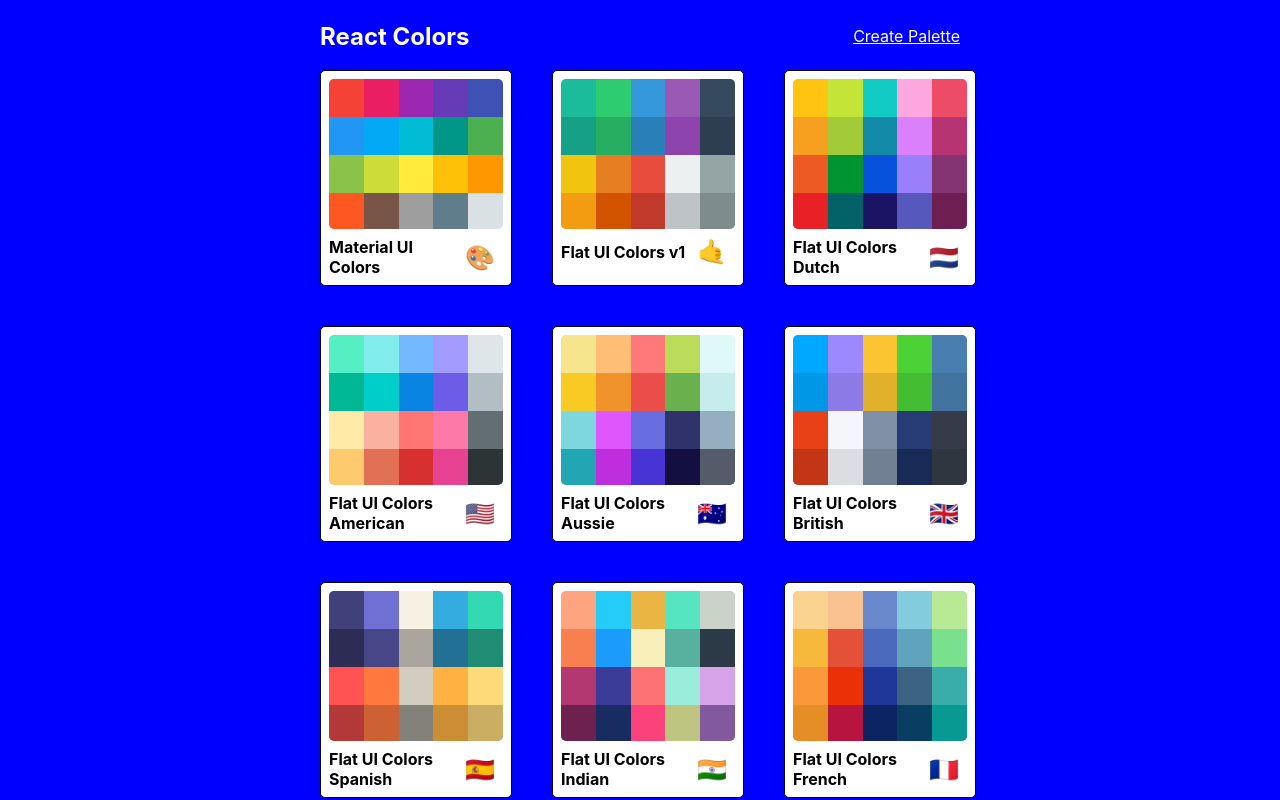
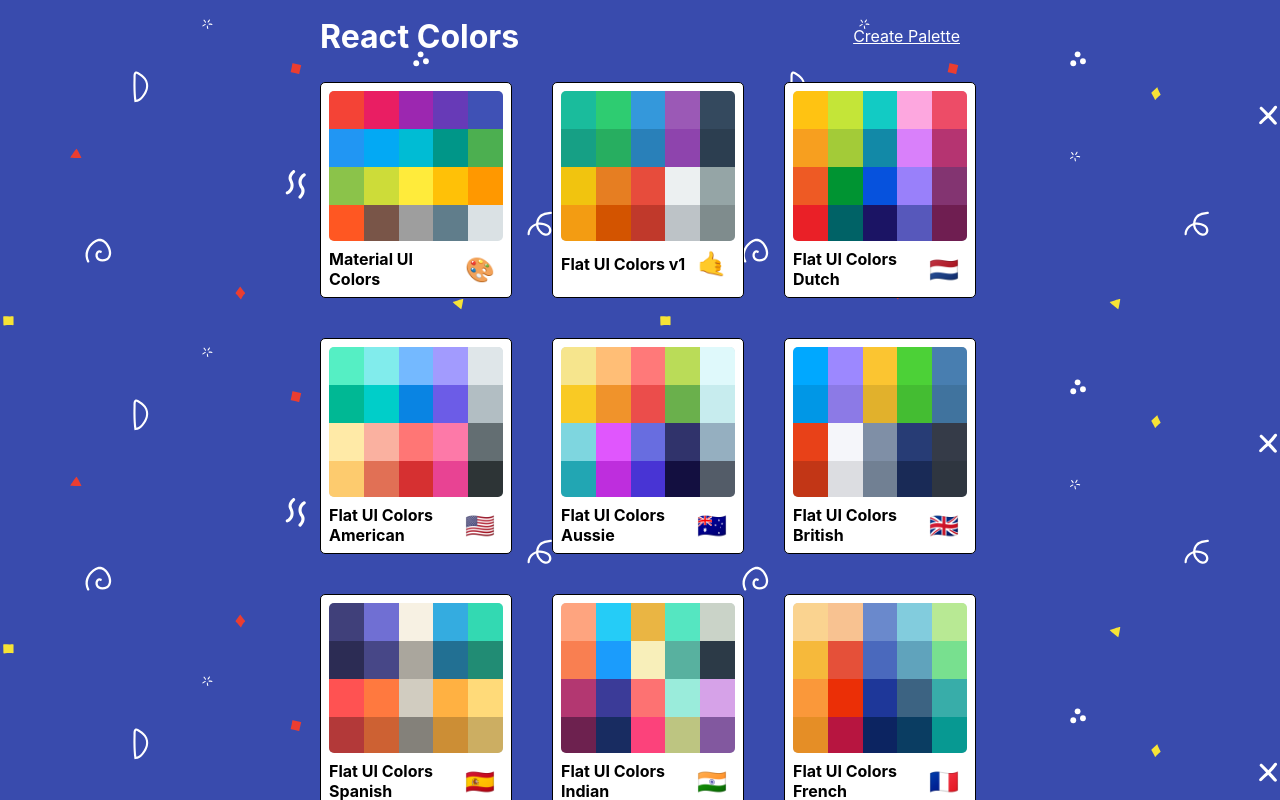
Before and after one commit to bineetNaidu/UI-Colors-App, a React (Create React App) app: page / in a window 1280 px wide. Built offline with nearby package versions, Linux system fonts and the light colour scheme.

Commit message:
add bg svg to paletteList

```diff
--- a/src/PaletteList.jsx
+++ b/src/PaletteList.jsx
@@ -18,7 +18,7 @@
       <div className={classes.root}>
         <div className={classes.container}>
           <nav className={classes.nav}>
-            <h1>React Colors</h1>
+            <h1 className={classes.heading}>React Colors</h1>
             <Link to="/palette/new">Create Palette</Link>
           </nav>
           <div className={classes.palettes}>
--- a/src/styles/PaletteListStyles.jsx
+++ b/src/styles/PaletteListStyles.jsx
@@ -1,12 +1,19 @@
 import sizes from "./sizes";
+import bg from "./bg.svg";
 
 export default {
   root: {
-    backgroundColor: "blue",
     height: "100vh",
     display: "flex",
     alignItems: "center",
     justifyContent: "center",
+    /* background by SVGBackgrounds.com */
+    backgroundColor: "#394bad",
+    backgroundImage: `url(${bg})`,
+    overflow: "auto",
+  },
+  heading: {
+    fontSize: "2rem",
   },
   container: {
     width: "50%",
@@ -42,7 +49,7 @@
     },
     [sizes.down("xs")]: {
       gridTemplateColumns: "repeat(1, 100%)",
-      gridGap: "1rem",
+      gridGap: "1.4rem",
     },
   },
 };
```
Also changed, not shown: src/styles/bg.svg (added).
